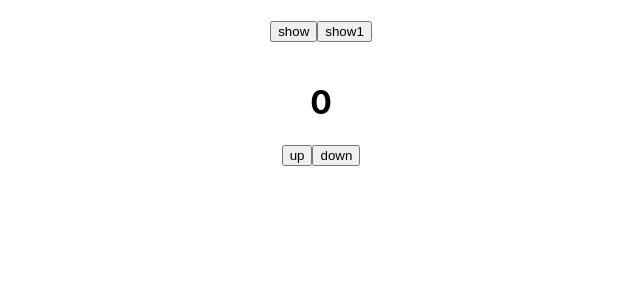
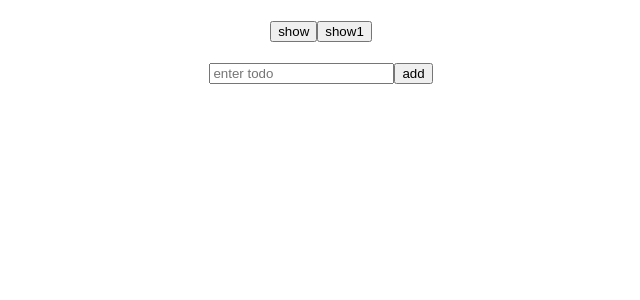
Before and after one commit to longtran2612/hoc-reactjs, a React (Create React App) app: page / in a window 1280 px wide. Both pictures are taken after a click on the button "show1". Shown: the top 300 px of the page, without its empty margins (319-959 px from the left). Built offline with nearby package versions, Linux system fonts and the light colour scheme.

Commit message:
todo with reducer

```diff
--- a/src/components/Fake.jsx
+++ b/src/components/Fake.jsx
@@ -1,41 +1,56 @@
 import React from 'react'
-import { useReducer,useState,useLayoutEffect,useRef,useCallback } from 'react'
-
+import { useReducer,useState,useRef,useCallback } from 'react'
+import { setjob,savejob,deletejob } from '../redux/actions'
+import reducer , { initState } from '../redux/reducer'
 //useReducer
 // init state
 // action:
 // reducer
 // dispatch : kick hoat 1 acction
 
-// init 0
-const initState = 0
-// actions
-const UP_ACTION ='up'
-const DOWN_ACTION='down'
-//reducer
-const reducer =(state,action)=>{
-    console.log('reducer running');
-    switch(action){
-        case UP_ACTION:
-            return state+1
-        case DOWN_ACTION:
-            return state-1
-        default:
-            throw new console.error('inlalid');
-    }
 
-}
+
+
+
 
 export default function Fake() {
-    const [count, dispatch] = useReducer(reducer,initState)
+    const [state, dispatch] = useReducer(reducer,initState)
 
+    console.log(state);
+
+    const{job,jobs}= state
+
+    const inputRef = useRef();
+
+
+    const handleadd =()=>{
+        dispatch(savejob(job))
+        dispatch(setjob(''))
+
+        inputRef.current.focus()
+
+    }
 
 
     return (
         <div style={{padding :20}}>
-          <h1>{count}</h1>
-          <button onClick={()=>dispatch(UP_ACTION)}> up</button>
-          <button onClick={()=>dispatch(DOWN_ACTION)}> down</button>
+         <input ref={inputRef}
+         onChange={e=>{
+             dispatch(setjob(e.target.value))
+         }} value={job} placeholder='enter todo'/>
+         <button onClick={handleadd} >add</button>
+         <ul>
+             {
+                 jobs.map((job,i)=>(
+                     <li key={i}>{job}
+                     <span onClick={()=>dispatch(deletejob(i))}>
+                     &times;
+                     </span>
+                     </li>
+                 ))
+             }
+
+         </ul>
         </div>
     )
 }
--- /dev/null
+++ b/src/redux/actions.jsx
@@ -0,0 +1,21 @@
+import { SET_JOB,SAVE_JOB,DELETE_JOB } from "./constants"
+// actions
+export const setjob = payload=>{
+    return {
+        type: SET_JOB,
+        payload
+    }
+}
+export const savejob = payload=>{
+    return {
+        type: SAVE_JOB,
+        payload
+    }
+}
+
+export const deletejob = payload=>{
+    return {
+        type: DELETE_JOB,
+        payload
+    }
+}
--- /dev/null
+++ b/src/redux/constants.jsx
@@ -0,0 +1,4 @@
+// constant
+export const SET_JOB ='set'
+export const SAVE_JOB='save'
+export const DELETE_JOB='delete'
--- /dev/null
+++ b/src/redux/reducer.jsx
@@ -0,0 +1,40 @@
+import { SET_JOB,SAVE_JOB,DELETE_JOB } from "./constants"
+
+// init 0
+export const initState = {
+    job: '',
+    jobs:[]
+}
+
+//reducer
+const reducer =(state, action)=>{
+
+   switch(action.type){
+       case SET_JOB:
+       return {
+               ...state,
+               job: action.payload
+           }
+
+        case SAVE_JOB:
+            return{
+                ...state,
+                jobs:[...state.jobs,action.payload]
+            }
+
+            case DELETE_JOB:
+                const newJobs =[...state.jobs]
+
+                newJobs.splice(action.payload,1)
+                return{
+                    ...state,
+                    jobs:newJobs
+                }
+
+           default:
+               throw new Error('invalid');
+   }
+
+}
+
+export default reducer
```
